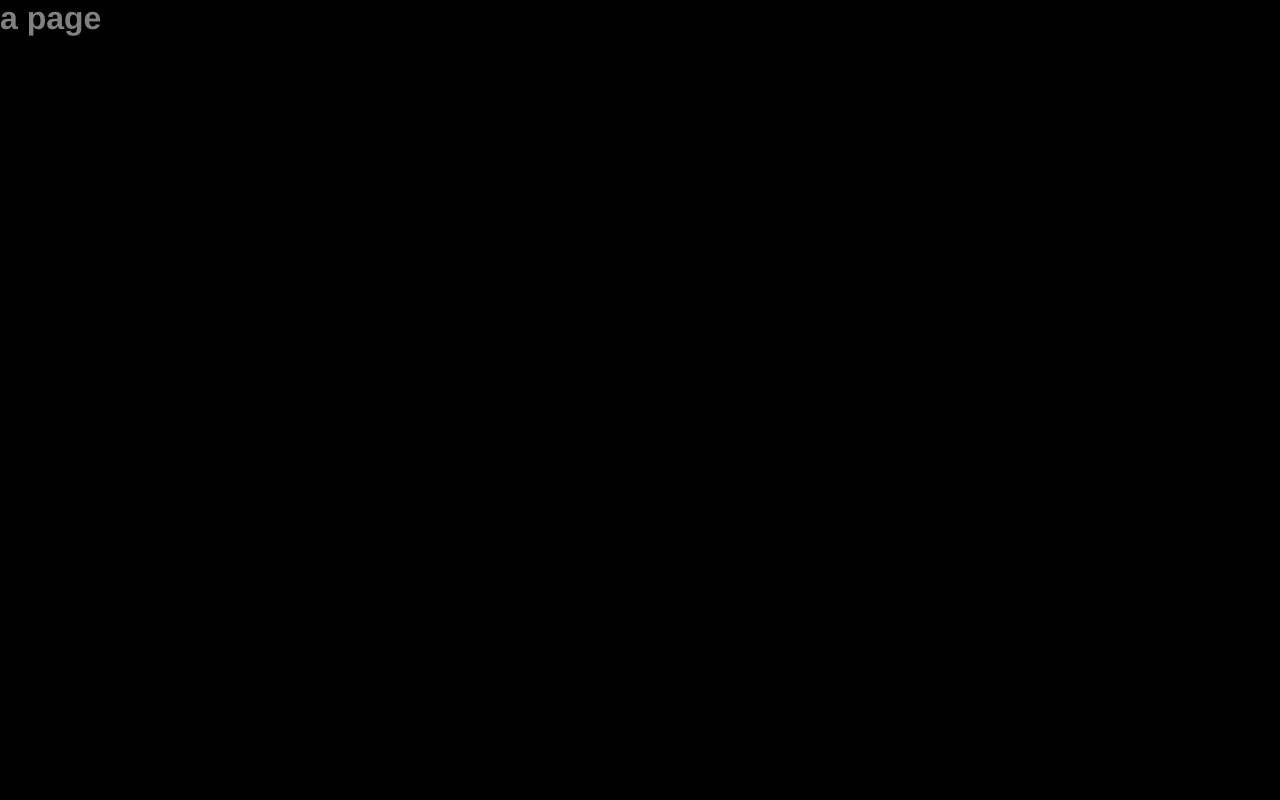
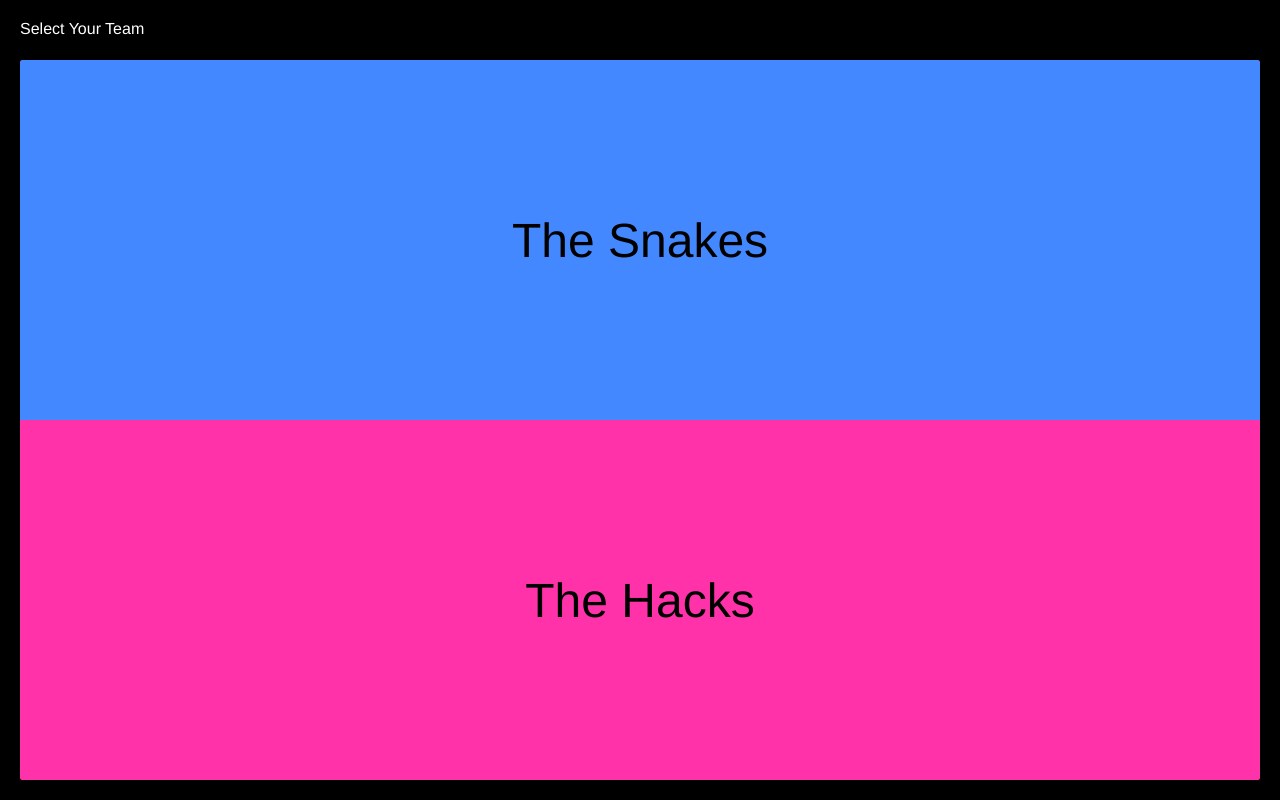
Before and after one commit to leonardpauli/snakecast-web, a Vue app: page /game in a window 1280 px wide. Built offline with nearby package versions, Linux system fonts and the light colour scheme.

Commit message:
game: select team modal

```diff
--- /dev/null
+++ b/src/views/Game/SelectTeamModal.vue
@@ -0,0 +1,100 @@
+<template lang="pug">
+.select-team(:class="{show}")
+	.overlay
+	.title Select Your Team
+	.modal
+		.team(v-for="team in teams", onclick="teamSelected(team)",
+			:style="{background: team.color}")
+			.title(:style="{color: team.colorText}") {{team.name}}
+</template>
+<script>
+
+export default {
+	props: {
+		show: {type: Boolean, required: true},
+	},
+	data: ()=> ({
+		teams: [{
+			id: 1,
+			name: 'The Snakes',
+			color: '#4488FF',
+			colorText: '#000000',
+		}, {
+			id: 2,
+			name: 'The Hacks',
+			color: '#FF32aa',
+			colorText: '#000000',
+		}],
+		teamSelected: team=> { /**/ },
+	}),
+}
+</script>
+<style scoped lang="stylus">
+
+$blue = #1d283c
+$red = #c24766
+$white = #ffffff
+
+fullsize()
+	position absolute
+	top 0px
+	left 0px
+	width 100%
+	height 100%
+
+.select-team
+	fullsize()
+	box-sizing border-box
+
+	$padding = 20px
+	.overlay
+		fullsize()
+		background hsla(0,0%,0%,0.2)
+		opacity 100%
+
+		transition opacity 0.3s
+		opacity 0
+
+	$title_height = 40px + $padding
+	& > .title
+		position relative
+		height ($title_height - $padding)
+		left $padding
+		color $white
+		margin-top $padding
+
+	.modal
+		position absolute
+		left $padding
+		width "calc(100% - %s)" % ($padding * 2)
+		height "calc(100% - %s)" % ($title_height + $padding)
+		background $red
+		border-radius 3px
+		overflow: hidden
+
+		transition opacity 0.1s, transform 0.4s
+		opacity 0
+		transform translateY(50px)
+
+		display flex
+		align-items stretch
+		flex-direction column
+		.team
+			display flex
+			flex-grow: 1
+			font-size 3em
+			justify-content: center
+			align-items center
+
+
+
+	pointer-events none
+	&.show
+		pointer-events all
+		.overlay
+			opacity 1
+		.modal
+			opacity 1
+			transform translateY(0px)
+
+</style>
--- a/src/views/Game/index.vue
+++ b/src/views/Game/index.vue
@@ -1,14 +1,28 @@
 <template lang="pug">
 .root
-	h1 a page
+	SelectTeamModal(:show="true")
 </template>
 <script>
+import SelectTeamModal from './SelectTeamModal'
 
 export default {
-
+	components: {SelectTeamModal},
 }
 </script>
 <style scoped lang="stylus">
 
+$blue = #1d283c
+$red = #c24766
+$white = #ffffff
+
+fullsize()
+	position absolute
+	top 0px
+	left 0px
+	width 100%
+	height 100%
+
+.root
+	fullsize()
 
 </style>
--- a/src/views/Home.vue
+++ b/src/views/Home.vue
@@ -12,7 +12,6 @@ export default {
 }
 </script>
 <style scoped lang="stylus">
-
 
 $blue = #1d283c
 $red = #c24766
```
